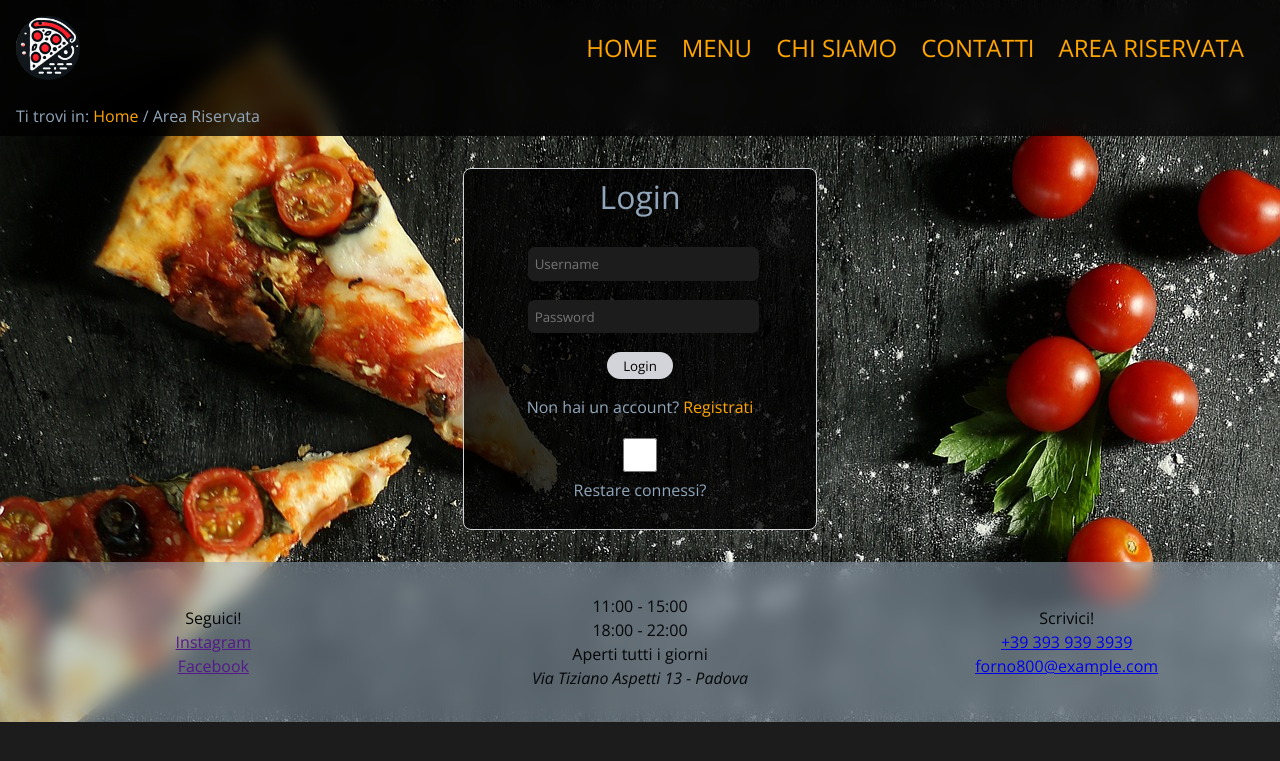
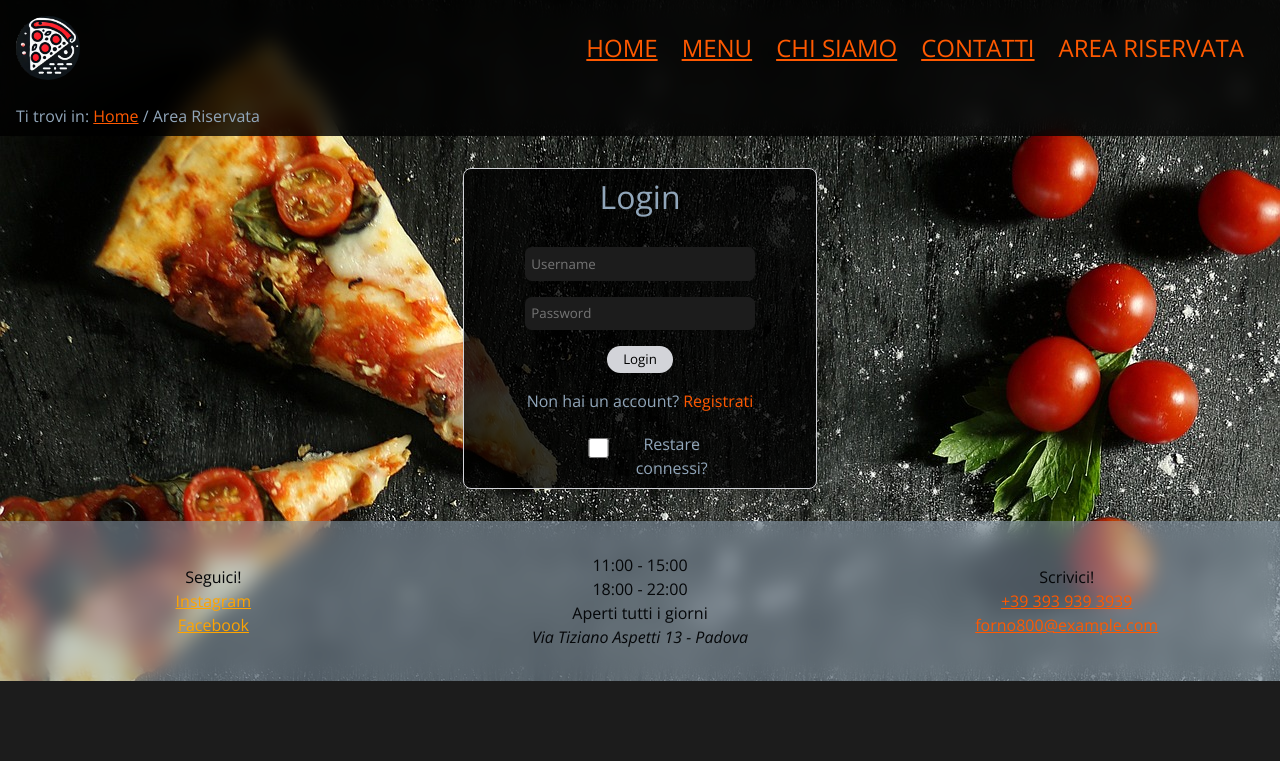
Before and after one commit to dadinelli/Progetto-TecWeb, a PHP site: page /area-riservata.php in a window 1280 px wide. Shown: the top 761 px of the page. Run offline with PHP 8.4, Linux system fonts and the light colour scheme.

Commit message:
Aggiunta accessibilita' + correzioni

```diff
--- a/html/area-riservata.html
+++ b/html/area-riservata.html
@@ -41,11 +41,13 @@
     <main>
         <form id="login-window" action="login.php" method="POST">
             <h1><span lang="en">Login</span></h1>
-            <label for="username"><input id = "username" name = "username" type="username" placeholder="Username" mandatory required onblur=""></label>
-            <label for="password"><input id = "password" name = "password" type="password" placeholder="Password" mandatory required onblur=""></label>
+            <label for="username">Username</label>
+            <input id = "username" name = "username" type="username" placeholder="Username" mandatory required onblur="">
+            <label for="password">Password</label>
+            <input id = "password" name = "password" type="password" placeholder="Password" mandatory required onblur="">
             <button class="login-button" onkeydown="enter" type="submit">Login</button>
             <h2>Non hai un account? <a href="registrazione.php">Registrati</a></h2>
-            <label for="persist_connection"><input type="checkbox">Restare connessi?</label>
+            <label for="persist_connection">Restare connessi?</label><div id="keep_connected_checkbox"><input type="checkbox" id="persist_connection" name="persist_connection"><p>Restare connessi?</p></div>
         </form>
     </main>
 
--- a/html/index.html
+++ b/html/index.html
@@ -12,9 +12,6 @@
     <link href="https://fonts.googleapis.com/css2?family=Open+Sans:ital,wght@0,300..800;1,300..800&display=swap" rel="stylesheet">
 
     <link rel="stylesheet" href="style.css" media="screen">
-    <!-- <link rel="stylesheet" href="mini.css" media="screen and (max-width: 1000px)"> -->
-
-    <title>Document</title>
 </head>
 <body>
     <header>
--- a/logout.php
+++ b/logout.php
@@ -4,7 +4,6 @@
     if (isset($_SESSION['is_logged_in']) && $_SESSION['is_logged_in'] === true) {
         session_unset();
         session_destroy();
-        echo("logout");
         $_SESSION['logout_success'] = "Sei stato disconnesso con successo!";
     } else {
         $_SESSION['logout_error'] = "Non sei loggato!";
--- a/private.php
+++ b/private.php
@@ -3,6 +3,7 @@ session_start();
 
 $DOM = file_get_contents("html/private.html");
 
+//Load user data
 if ($_SESSION['is_logged_in'] === true) {
     $idCliente = $_SESSION['ID_Cliente'];
 
@@ -57,5 +58,10 @@ if ($_SESSION['is_logged_in'] === true) {
     header("Location: area-riservata.php");
 }
 
+/*include "prenota.php";
+if(isset($_POST['submit'])){
+    reservation($DOM);
+}*/
+
 echo($DOM);
 ?>
--- a/style.css
+++ b/style.css
@@ -9,8 +9,8 @@
     --light-gray: #D3D4D9;
     --txtcolor: #91a6ba;
     --txtdarkcolor: #050709;
-    --linkcolor: #ffa500;
-    --visitedcolor: #ff5900;
+    --linkcolor: #ff5900;
+    --visitedcolor: #ffa500;
     --menucolor: rgba(0, 0, 0, 0.8);
     --menucolor-noshadow: rgb(0, 0, 0);
     --txtbgcolor: #91a6ba80;
@@ -44,6 +44,13 @@ body{
     }
 }
 
+a:link{
+    color: var(--linkcolor);
+}
+
+a:visited{
+    color: var(--visitedcolor);
+}
 
 /*
 =============
@@ -66,7 +73,7 @@ header h1{
 
 /*
 =============
-MENU
+BARRA   MENU
 =============
 */
 
@@ -105,21 +112,11 @@ MENU
     flex-direction: row;
     justify-content: space-between;
     font-size: 1.5em;
-    list-style: none;
     padding: 1em 1em;
 }
 
 #menu-list li{
     padding: 0.5em;
-}
-
-#menu a:link{
-    color: var(--linkcolor);
-    text-decoration: none;
-}
-
-#menu-list a:visited{
-    color: var(--visitedcolor);
 }
 
 #currentLink{
@@ -314,7 +311,7 @@ LOGIN
     font-size: 1em;
 }
 
-#login-window > *{
+#login-window input, h1, button, h2{
     margin-bottom: 1.2em;
 }
 
@@ -346,12 +343,20 @@ LOGIN
     height: 2.5em;
     padding-left: 0.5em;
     border-radius: 0.5em;
-    width: 100%;
+    width: 70%;
     transition: all 0.15s;
 }
 
 #login-window label{
+    display: inline-block;
     width: 70%;
+    height: 0;
+    text-indent: -9999px;
+}
+
+#login-window input[type="checkbox"]{
+    border: none;
+    height: 1.5em;
 }
 
 #login-window fieldset label, fieldset legend{
@@ -388,6 +393,13 @@ LOGIN
     #login-window{
         width: 70%;
     }
+}
+
+#keep_connected_checkbox{
+    display: flex;
+    flex-direction: row;
+    justify-content: center;
+    align-items: center;
 }
 
 /*
@@ -906,6 +918,10 @@ PRIVATE
     align-items: center;
 }
 
+.button-container form{
+    width: 50%;
+}
+
 .error{
     display: none;
     text-align: right;
@@ -915,6 +931,14 @@ PRIVATE
 .error.display-error{
     display: block;
     transform: translateY(-1em);
+}
+
+.success{
+    display: none;
+}
+
+.success.display-success{
+    display: block;
 }
 
 @media screen and (max-width: 880px){
@@ -940,3 +964,7 @@ PRIVATE
         text-align: center;
     }
 }
+
+#user-data-list{
+    list-style: none;
+}
```
Also changed, not shown: html/prenota.html (added, +76 -0 lines), html/private.html (+6 -4 lines), prenota.php (+22 -20 lines), private.js (+17 -9 lines).
